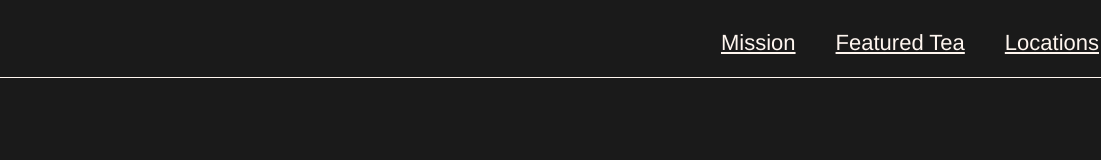
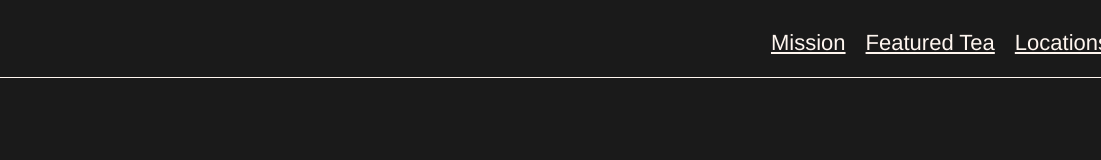
Before and after one commit to eileenrachel/teacozy, a plain HTML site: page index.html in a window 1280 px wide. Shown: the full height of the page, 179-1280 px from the left. Drawn offline with Linux system fonts and the light colour scheme.

Commit message:
Refresh.

```diff
--- a/resources/css/style.css
+++ b/resources/css/style.css
@@ -15,6 +15,7 @@ html {
   align-items: center;
   position: fixed;
   padding-left: 10px;
+  padding-right: 10px;
 }
 
 #header img {
@@ -26,7 +27,7 @@ html {
 }
 
 #header nav span {
-  padding: 20px;
+  padding: 10px;
 }
 
 #header nav span a {
```
